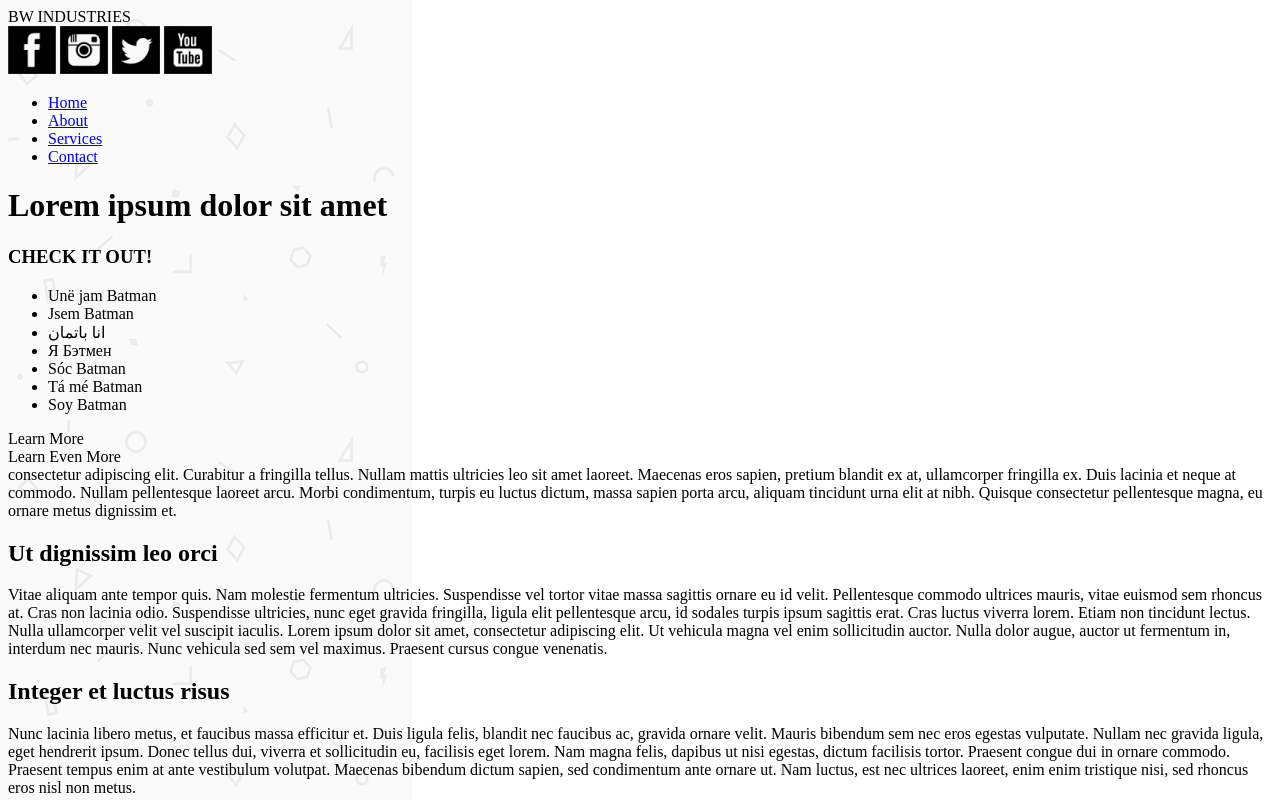
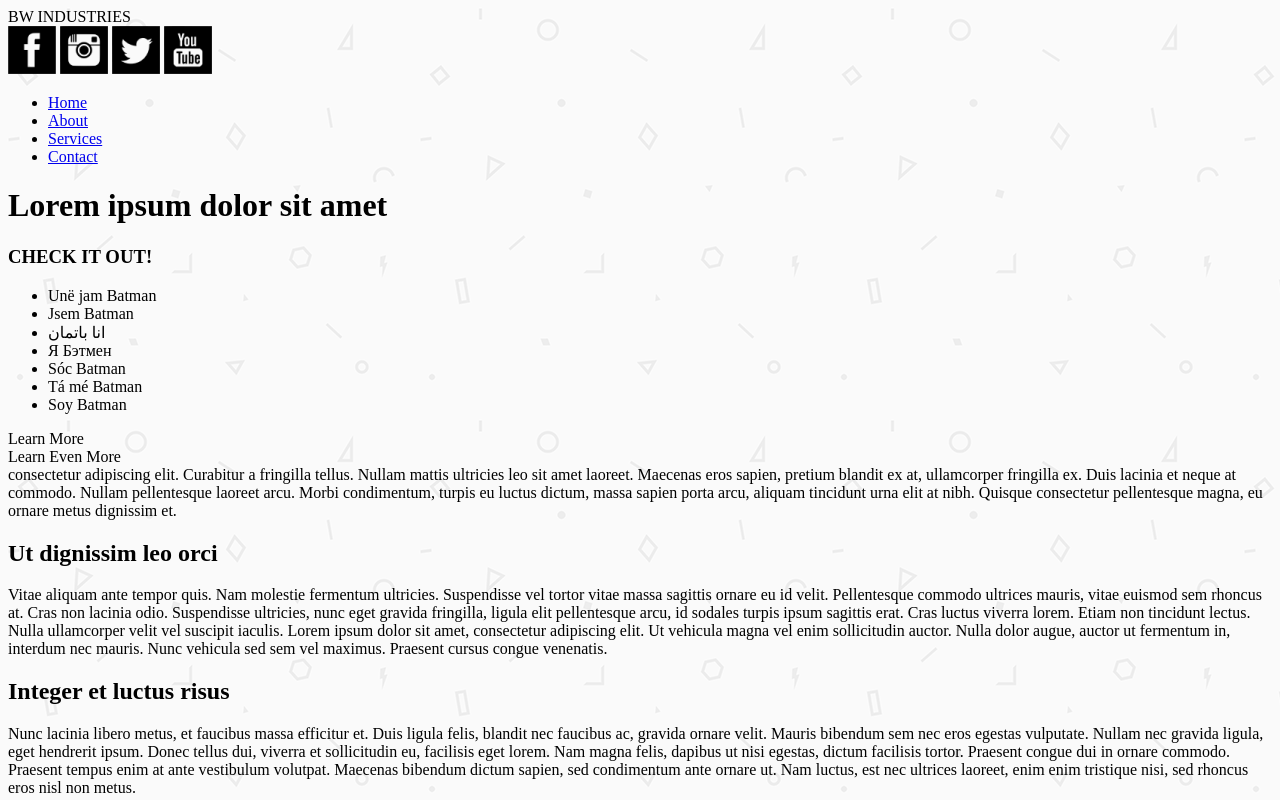
Before and after one commit to PandaProgrammer/builder-example-batman.github.io, a plain HTML site: page index.html in a window 1280 px wide. Shown: the top 800 px of the page. Drawn offline with Linux system fonts and the light colour scheme.

Commit message:
Update style.css

```diff
--- a/style.css
+++ b/style.css
@@ -5,6 +5,5 @@
 
 body {
 	background-image: url("images/geometry.png");
-	background-repeat: repeat-x;
-	background-repeat: repeat-y;
+
 }
```
